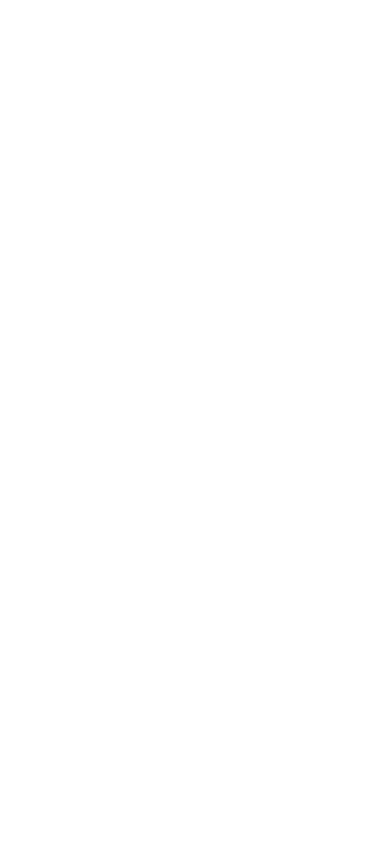
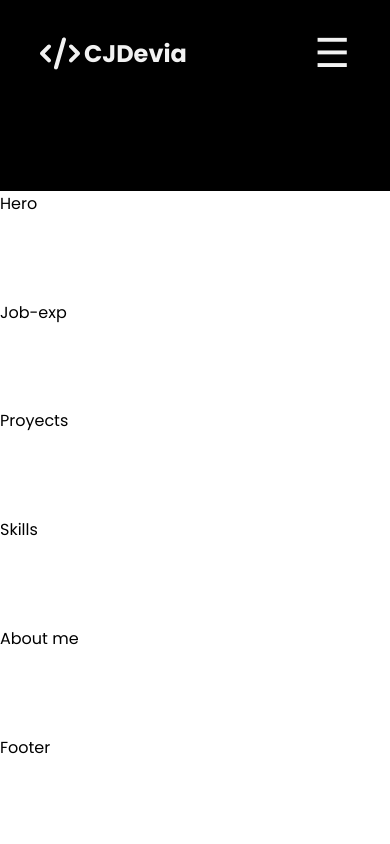
Before and after one commit to Ledtius/Portfolio-V.3, a plain HTML site: page index.html in a window 390 px wide. Drawn offline with Linux system fonts and the light colour scheme.

Commit message:
Add the header section and the hamburger icon too

```diff
--- /dev/null
+++ b/css/general.css
@@ -0,0 +1,56 @@
+@import url("https://fonts.googleapis.com/css2?family=Poppins:ital,wght@0,100;0,200;0,300;0,400;0,500;0,600;0,700;0,800;0,900;1,100;1,200;1,300;1,400;1,500;1,600;1,700;1,800;1,900&display=swap");
+
+*,
+*::after,
+*::before {
+  box-sizing: border-box;
+}
+
+html {
+  font-size: 62.5%;
+  scroll-behavior: smooth;
+  font-family: "Poppins", sans-serif;
+}
+
+body {
+  font-size: 1.6rem;
+  min-height: 100vh;
+  margin: 0;
+  display: grid;
+  grid-template:
+    "header"
+    "hero"
+    "job-exp"
+    "proyects"
+    "skills"
+    "about-me"
+    "footer";
+}
+
+header {
+  grid-area: header;
+}
+
+.hero {
+  grid-area: hero;
+}
+
+.job-exp {
+  grid-area: job-exp;
+}
+
+.proyects {
+  grid-area: proyects;
+}
+
+.skills {
+  grid-area: skills;
+}
+
+.about-me {
+  grid-area: about-me;
+}
+
+footer {
+  grid-area: footer;
+}
--- /dev/null
+++ b/css/header.css
@@ -0,0 +1,44 @@
+header {
+  background-color: black;
+}
+
+.header__figure {
+  display: flex;
+  align-items: center;
+  justify-content: space-between;
+}
+
+.header__logo-link {
+  display: flex;
+  /* align-items: center; */
+  gap: 0.4rem;
+  text-decoration: none;
+  color: #f2f2f2;
+}
+
+.header__icon {
+  fill: #f2f2f2;
+  width: 4rem;
+}
+
+.header__logo-text {
+  /* margin: 0; */
+}
+
+.header__list {
+  display: none; /* Hidden by default */
+
+  list-style: none;
+}
+
+.header__link {
+  color: #f2f2f2;
+  text-decoration: none;
+}
+
+.hamburger {
+  cursor: pointer; /* Change cursor to pointer on hover */
+
+  font-size: 4rem;
+  color: #f2f2f2;
+}
--- a/index.html
+++ b/index.html
@@ -1,11 +1,60 @@
 <!DOCTYPE html>
-<html lang="en">
-<head>
-    <meta charset="UTF-8">
-    <meta name="viewport" content="width=device-width, initial-scale=1.0">
-    <title>Document</title>
-</head>
-<body>
+<html lang="es">
+  <head>
+    <meta charset="UTF-8" />
+    <meta name="viewport" content="width=device-width, initial-scale=1.0" />
+    <link rel="icon" href="image/favicon.ico" />
+    <link rel="stylesheet" href="/css/general.css" />
+    <link rel="stylesheet" href="/css/header.css" />
+    <link rel="stylesheet" href="css/hero.css" />
+    <script src="js/menu.js" defer></script>
+    <meta
+      name="description"
+      content="Calet Devia, Ingeniero de sistemas y futuro desarrollador web especializado en frontend. Portafolio con proyectos de desarrollo web en JavaScript, HTML y CSS."
+    />
+    <title>Calet Devia | Frontend Developers y Ingeniero de Sistemas</title>
+  </head>
+  <body>
+    <header>
+      <figure class="header__figure">
+        <a href="#" class="header__logo-link">
+          <svg
+            class="header__icon"
+            xmlns="http://www.w3.org/2000/svg"
+            viewBox="0 0 640 512"
+          >
+            <path
+              d="M392.8 1.2c-17-4.9-34.7 5-39.6 22l-128 448c-4.9 17 5 34.7 22 39.6s34.7-5 39.6-22l128-448c4.9-17-5-34.7-22-39.6zm80.6 120.1c-12.5 12.5-12.5 32.8 0 45.3L562.7 256l-89.4 89.4c-12.5 12.5-12.5 32.8 0 45.3s32.8 12.5 45.3 0l112-112c12.5-12.5 12.5-32.8 0-45.3l-112-112c-12.5-12.5-32.8-12.5-45.3 0zm-306.7 0c-12.5-12.5-32.8-12.5-45.3 0l-112 112c-12.5 12.5-12.5 32.8 0 45.3l112 112c12.5 12.5 32.8 12.5 45.3 0s12.5-32.8 0-45.3L77.3 256l89.4-89.4c12.5-12.5 12.5-32.8 0-45.3z"
+            ></path>
+          </svg>
+          <h2 class="header__logo-text">CJDevia</h2>
+        </a>
+        <div class="hamburger" onclick="toggleMenu()">☰</div>
+      </figure>
 
-</body>
+
+      <nav class="header__menu">
+        <ul class="header__list">
+          <li class="header__item">
+            <a href="#" class="header__link">Experiencia laboral</a>
+          </li>
+          <li class="header__item">
+            <a href="#" class="header__link">Proyectos</a>
+          </li>
+          <li class="header__item">
+            <a href="#" class="header__link">Habilidades</a>
+          </li>
+          <li class="header__item">
+            <a href="#" class="header__link">Sobre mi</a>
+          </li>
+        </ul>
+      </nav>
+    </header>
+    <section class="hero">Hero</section>
+    <section class="job-exp">Job-exp</section>
+    <section class="proyects">Proyects</section>
+    <section class="skills">Skills</section>
+    <section class="about-me">About me</section>
+    <footer>Footer</footer>
+  </body>
 </html>
--- /dev/null
+++ b/js/menu.js
@@ -0,0 +1,5 @@
+function toggleMenu() {
+    const navList = document.querySelector('.header__list');
+    // This toggles the display property between 'none' and 'block'
+    navList.style.display = navList.style.display === 'none' ? 'block' : 'none';
+}
```
Also changed, not shown: css/hero.css (added).
